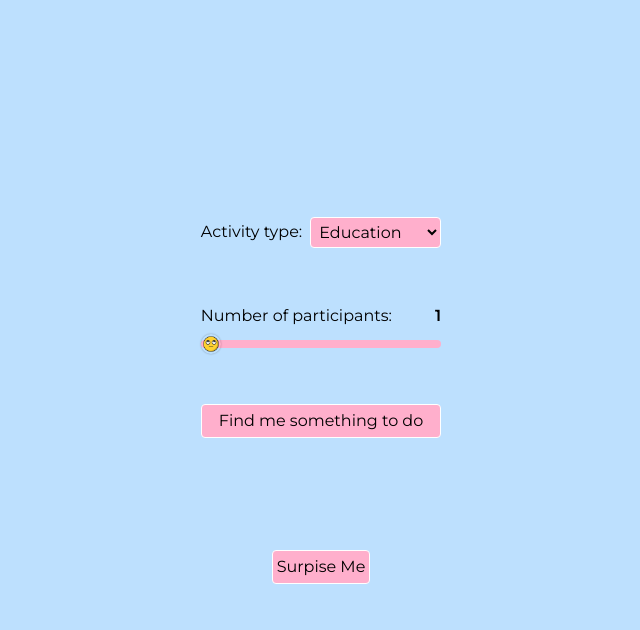
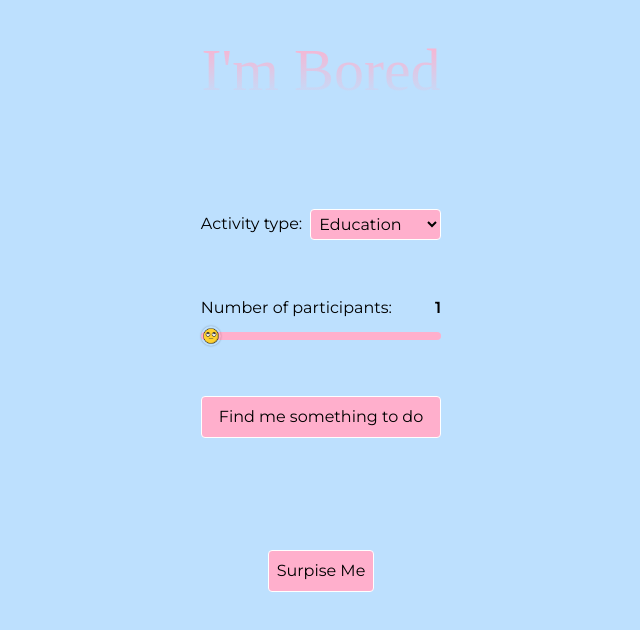
Before and after one commit to ryanmccloy/ImBoredApp, a React (Vite) app: page / in a window 1280 px wide. Shown: the top 630 px of the page, without its empty margins (319-959 px from the left). Built offline with nearby package versions, Linux system fonts and the light colour scheme; a web font is replaced by a local one.

Commit message:
added activity logic and created activity component

```diff
--- a/package.json
+++ b/package.json
@@ -11,7 +11,9 @@
   },
   "dependencies": {
     "react": "^18.3.1",
-    "react-dom": "^18.3.1"
+    "react-dom": "^18.3.1",
+    "react-hot-toast": "^2.4.1",
+    "react-spinners": "^0.14.1"
   },
   "devDependencies": {
     "@eslint/js": "^9.13.0",
--- a/src/App.jsx
+++ b/src/App.jsx
@@ -3,7 +3,7 @@ import ReturnedActivity from "./components/ReturnedActivity";
 
 function App() {
   return (
-    <div className="bg-secondary">
+    <div className="bg-secondary relative h-[100dvh] overflow-hidden">
       <ActivityForm />
       <ReturnedActivity />
     </div>
--- /dev/null
+++ b/src/components/Activity.jsx
@@ -0,0 +1,24 @@
+import { BarLoader } from "react-spinners";
+import { useActivity } from "../contexts/ActivityProvider";
+
+function Activity() {
+  const { isLoading, activity } = useActivity();
+  return (
+    <>
+      {isLoading ? (
+        <div className="my-auto">
+          <BarLoader color="#bde0fe" />
+        </div>
+      ) : (
+        <h2
+          className=" text-secondary font-semibold leading-tight"
+          style={{ fontSize: "clamp(3rem, 4rem, 6rem)" }}
+        >
+          {activity}
+        </h2>
+      )}
+    </>
+  );
+}
+
+export default Activity;
--- a/src/components/ActivityForm.jsx
+++ b/src/components/ActivityForm.jsx
@@ -1,4 +1,6 @@
 import { useState } from "react";
+import toast, { Toaster } from "react-hot-toast";
+
 import Button from "./Button";
 import { useActivity } from "../contexts/ActivityProvider";
 
@@ -7,7 +9,7 @@ function ActivityForm() {
   const [participants, setParticipants] = useState(1);
   const [rotationAngle, setRotationAngle] = useState(0);
 
-  const { fetchActivity } = useActivity();
+  const { setShowActivity, fetchActivity, error } = useActivity();
 
   const handleActivityTypeChange = (e) => {
     setActivityType(e.target.value);
@@ -21,15 +23,62 @@ function ActivityForm() {
   const handleSubmitForm = (e) => {
     e.preventDefault();
     fetchActivity(activityType);
+
+    if (!error) {
+      setShowActivity(true);
+    }
   };
 
   const handleSubmitRandom = (e) => {
     e.preventDefault();
     fetchActivity("random");
+
+    if (!error) {
+      setShowActivity(true);
+    }
   };
 
+  if (error !== null) {
+    toast.error(
+      <div className="flex flex-col gap-5 ml-2 ">
+        <p>
+          Too many people are bored and looking for something to do. Please try
+          again later.
+        </p>
+        <p>
+          Dorothy Parker once said{" "}
+          <quote className="italic">
+            &quot;The cure for boredom is curiosity&quot;
+          </quote>
+        </p>
+        <p>Always remember to stay curious 😉</p>
+      </div>,
+      {
+        duration: 8000,
+        position: "top-center",
+        className: "border border-primary p-2",
+
+        // Change colors of success/error/loading icon
+        iconTheme: {
+          primary: "#ffafcc",
+          secondary: "#fff",
+        },
+
+        // Aria
+        ariaProps: {
+          role: "status",
+          "aria-live": "polite",
+        },
+      }
+    );
+  }
+
   return (
-    <div className="h-[100dvh] flex flex-col justify-center items-center gap-28">
+    <div className="h-full flex flex-col justify-center items-center gap-28 relative">
+      <Toaster />
+      <h1 className=" absolute top-10 text-6xl bg-gradient-to-b from-primary to-secondary bg-clip-text text-transparent">
+        I&apos;m Bored
+      </h1>
       <form
         className="mx-auto w-fit text-center flex flex-col gap-14"
         onSubmit={handleSubmitForm}
@@ -72,17 +121,19 @@ function ActivityForm() {
           />
         </div>
 
-        <Button type="submit">Find me something to do</Button>
+        <Button type="submit" bg="primary">
+          Find me something to do
+        </Button>
       </form>
-      <Button onClick={handleSubmitRandom}>Surpise Me</Button>
+      <Button onClick={handleSubmitRandom} bg="primary">
+        Surpise Me
+      </Button>
     </div>
   );
 }
 
 export default ActivityForm;
 
-// Create context
-// create api calls for onSubmit, and onClick for random button
-// handle loading state
-// handle disabled state on button?
-// create activity component
+// handle disabled state on button
+// toast showing twice
+// error isn't being set fast enough to stop activity being shown
--- a/src/components/Button.jsx
+++ b/src/components/Button.jsx
@@ -1,9 +1,9 @@
-function Button({ children, onClick, type = "button" }) {
+function Button({ children, onClick, type = "button", bg }) {
   return (
     <button
       type={type}
       onClick={onClick}
-      className="bg-primary rounded p-1 border border-white hover:scale-105  transition-all duration-300 "
+      className={`bg-${bg} rounded p-2 border border-white hover:scale-105  transition-all duration-300 `}
     >
       {children}
     </button>
--- a/src/components/ReturnedActivity.jsx
+++ b/src/components/ReturnedActivity.jsx
@@ -1,5 +1,28 @@
+import { useActivity } from "../contexts/ActivityProvider";
+import Button from "./Button";
+import Activity from "./Activity";
+
 function ReturnedActivity() {
-  return <div className="bg-primary text-secondary hidden">Activity</div>;
+  const { setActivity, showActivity, setShowActivity } = useActivity();
+
+  const handleBackClick = () => {
+    setShowActivity(false);
+    setActivity(null);
+  };
+
+  return (
+    <div
+      className={`bg-primary h-[100dvh] p-5 w-full flex flex-col justify-between items-center absolute top-0 left-0 transition-transform duration-700 ${
+        showActivity ? "transform translate-y-0" : "transform translate-y-full"
+      }`}
+    >
+      <Button onClick={handleBackClick} bg="secondary">
+        Back
+      </Button>
+
+      <Activity />
+    </div>
+  );
 }
 
 export default ReturnedActivity;
--- a/src/contexts/ActivityProvider.jsx
+++ b/src/contexts/ActivityProvider.jsx
@@ -1,10 +1,12 @@
 import { createContext, useContext, useState } from "react";
 import { useActivityFetcher } from "../helpers/useActivityFetcher";
+import { randomIndex } from "../helpers/helpers";
 
 const ActivityContext = createContext();
 
 function ActivityProvider({ children }) {
-  const [activity, setActivity] = useState();
+  const [activity, setActivity] = useState(null);
+  const [showActivity, setShowActivity] = useState(false);
   const {
     fetchActivity: fetchActivityData,
     isLoading,
@@ -15,13 +17,26 @@ function ActivityProvider({ children }) {
     const data = await fetchActivityData(type);
     if (data) {
       console.log(data);
-      setActivity(data);
+
+      if (Array.isArray(data)) {
+        setActivity(data[randomIndex(data)].activity);
+      } else {
+        setActivity(data.activity);
+      }
     }
   };
 
   return (
     <ActivityContext.Provider
-      value={{ activity, fetchActivity, isLoading, error }}
+      value={{
+        activity,
+        setActivity,
+        showActivity,
+        setShowActivity,
+        fetchActivity,
+        isLoading,
+        error,
+      }}
     >
       {children}
     </ActivityContext.Provider>
--- /dev/null
+++ b/src/helpers/helpers.js
@@ -0,0 +1,7 @@
+export const randomIndex = function (data) {
+  const min = 0;
+  const max = data.length - 1;
+
+  const index = Math.floor(Math.random() * (max - min + 1)) + min;
+  return index;
+};
--- a/src/helpers/useActivityFetcher.js
+++ b/src/helpers/useActivityFetcher.js
@@ -4,7 +4,7 @@ const API_BASE_URL = "/api/fetchActivity";
 
 export function useActivityFetcher() {
   const [isLoading, setIsLoading] = useState();
-  const [error, setError] = useState();
+  const [error, setError] = useState(null);
 
   const fetchActivity = async function (type) {
     const API_URL = `${API_BASE_URL}?type=${type}`;
```
Also changed, not shown: 1 other file (tests, documents, lock files or other folders).
